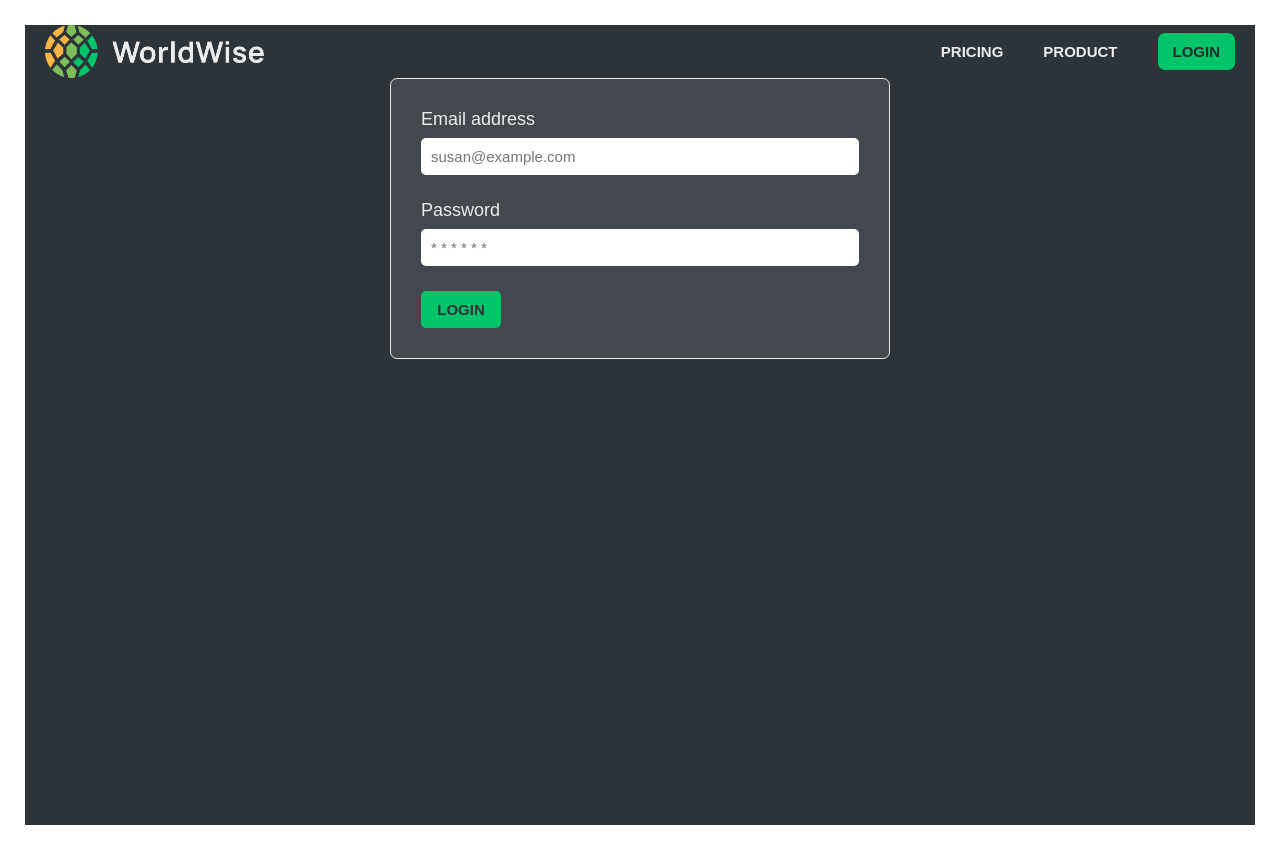
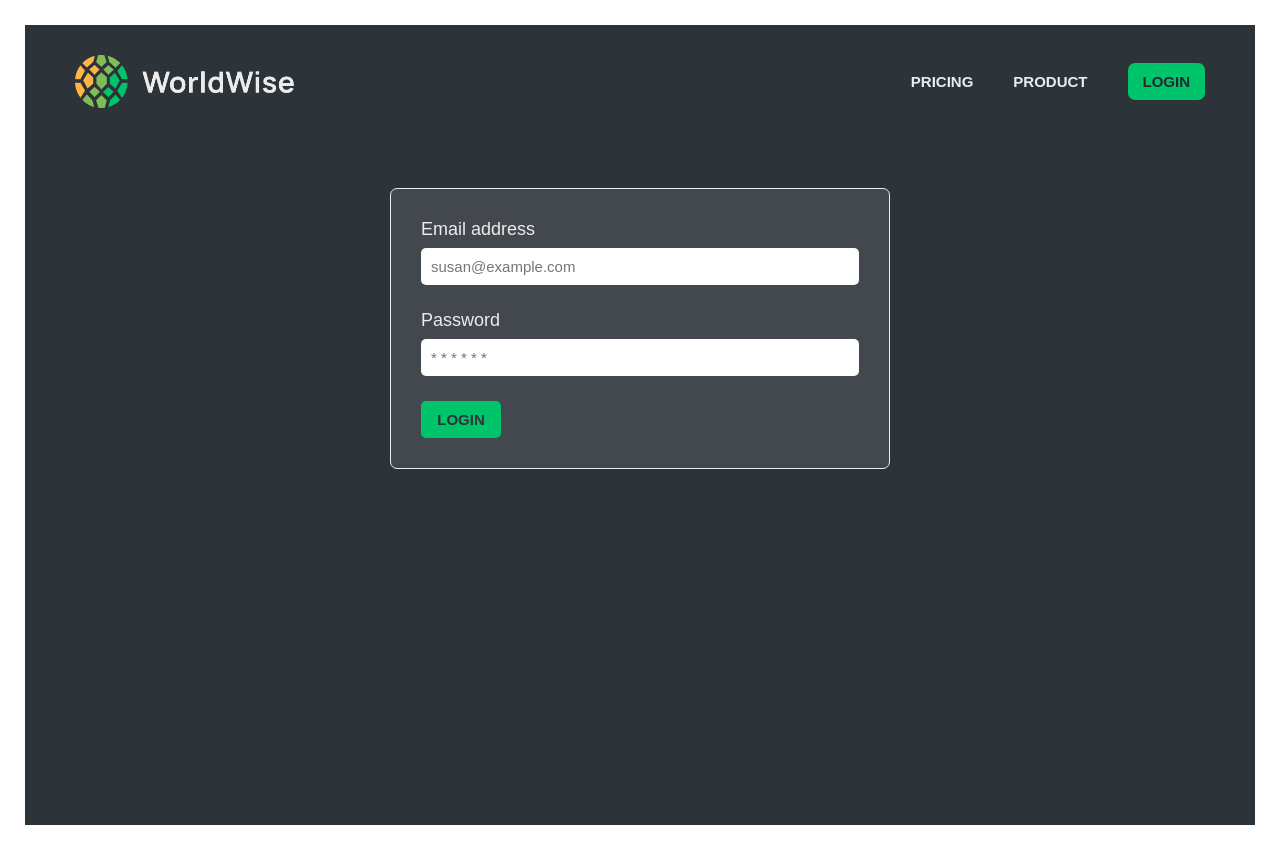
Before and after one commit to Sushey01/WorldWise, a React (Vite) app: page /login in a window 1280 px wide. Built offline with nearby package versions, Linux system fonts and the light colour scheme.

Commit message:
login-done

```diff
--- a/src/pages/Login.css
+++ b/src/pages/Login.css
@@ -1,4 +1,5 @@
 .login-main{
+    padding: 30px;
     display: flex;
     flex-direction: column;
     background-color: #2d3439;
@@ -11,6 +12,7 @@
 
 
 .login-container{
+    padding-top: 80px;
     width: 100%;
     justify-items: center;
     gap: 25px;
```
